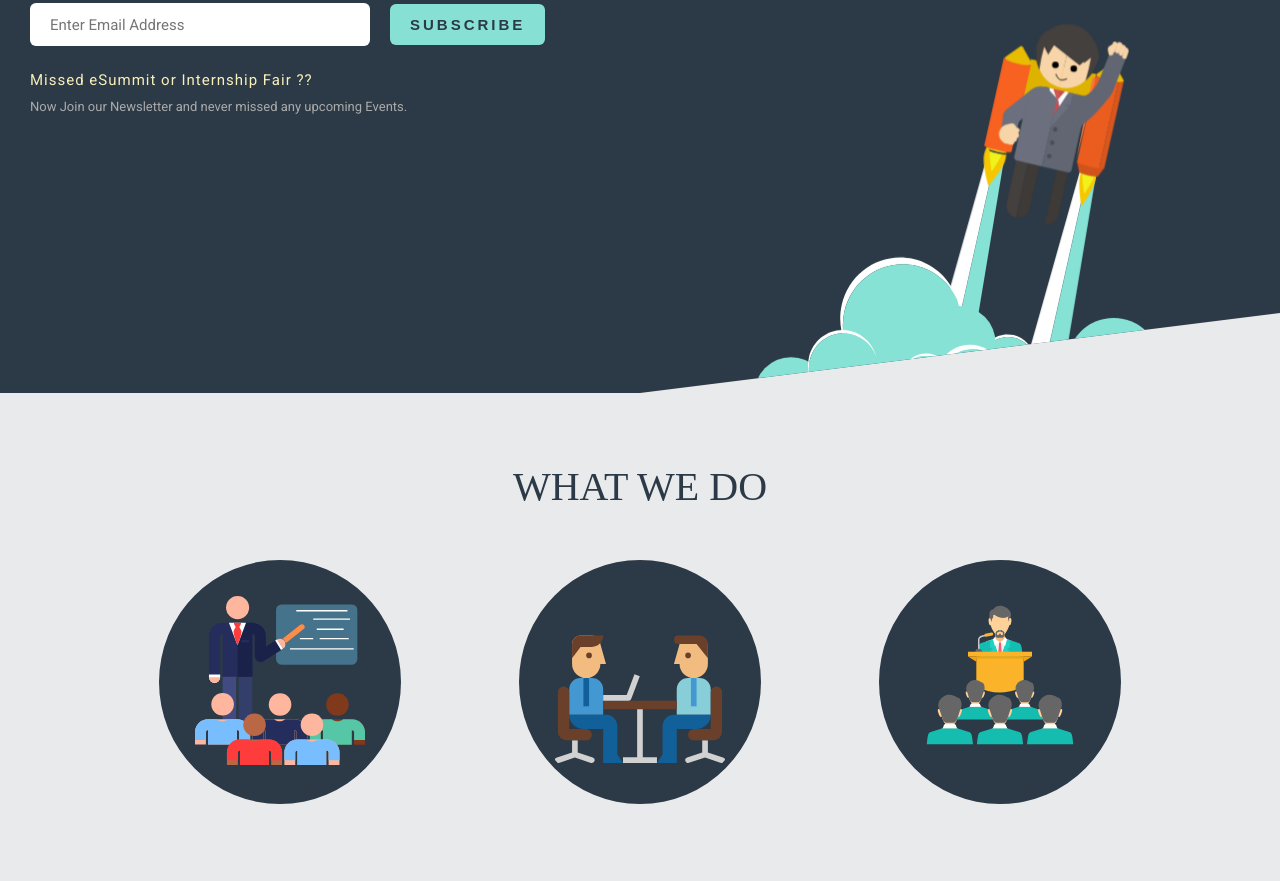
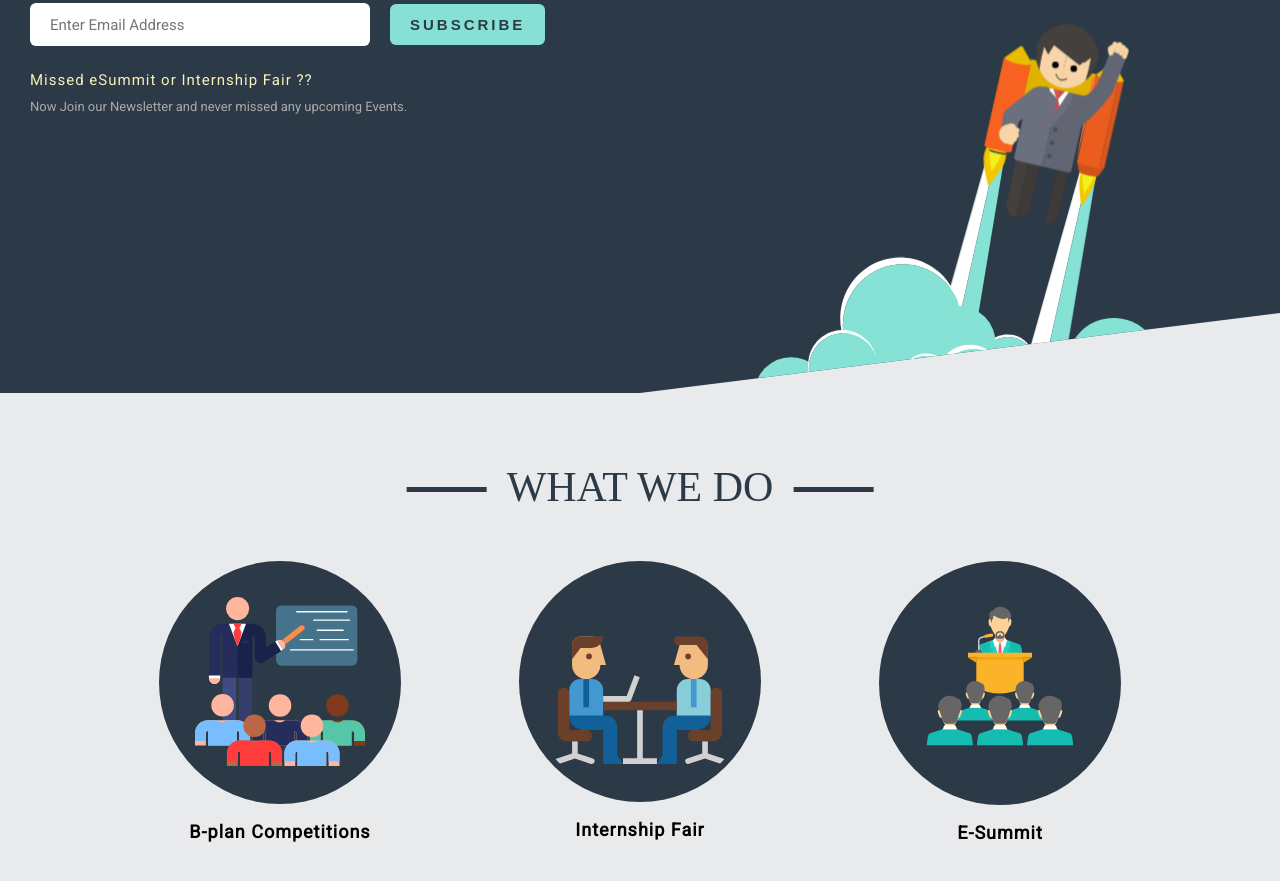
Before and after one commit to hemant-garg/ecellmsit2019, a React app: page / in a window 1280 px wide. Shown: the part 407-1288 px from the top of the page. Built offline with nearby package versions, Linux system fonts and the light colour scheme; a web font is replaced by a local one.

Commit message:
initiative section complete

```diff
--- a/src/components/Main/Main.scss
+++ b/src/components/Main/Main.scss
@@ -43,7 +43,7 @@
       outline: none;
       border: none;
       &::placeholder {
-        font-family: "Roboto", sans-serif;
+        font-family: $font-roboto;
       }
     }
 
--- a/src/components/initiatives/initiatives.js
+++ b/src/components/initiatives/initiatives.js
@@ -11,9 +11,17 @@ const Initiatives = () => {
         <section className="initiatives-section">
         	<div className="heading">What We Do</div>
         	<div className="initiatives">
-	        	<SVG1 />
+	        	<div>
+	        		<SVG1 />
+	        		<h2 className="initiatives-title">B-plan Competitions</h2>
+	        	</div>
+	        	<div>
 	        	<SVG2 />
-	        	<SVG3 />
+	        	<h2 className="initiatives-title">Internship Fair</h2>
+	        	</div>
+	        	<div><SVG3 />
+	        	<h2 className="initiatives-title">E-Summit</h2>
+	        	</div>
         	</div>
         </section>
     );
--- a/src/components/initiatives/initiatives.scss
+++ b/src/components/initiatives/initiatives.scss
@@ -1,17 +1,26 @@
 @import '../../variables.scss';
 
 .initiatives-section{
-	height: 100vh;
+	height: auto;
 	margin-top: -8rem;
-	padding: 0 10rem;
-	padding-top: 15rem;
+	padding: 15rem 10rem;
+  clip-path: polygon(0% 0%, 100% 0%, 100% 90%, 50% 100%, 0% 100%);
+
 }
 .initiatives{
 	display: flex;
 	justify-content: space-around;
+
+	&-title{
+		text-align: center;
+		// font-family: $font-roboto;
+		font-size: 1.8rem;
+		margin-top: 1.7rem;
+		// text-transform: uppercase;
+		letter-spacing: 1px;
 	}
 
-.initiative-svgs{
+	&-svgs{
 		width: 17rem;
 		padding: 3rem;
 		cursor: pointer;
@@ -21,13 +30,36 @@
 		background-color: $primary-color-1;
 	}
 
+}
+
+
+
 .heading{
 	color: $primary-color-1;
+	position: relative;
 	margin-bottom: 5rem;
-	text-align: center;
+	display: inline-block;
+	left: 50%;
+	transform: translateX(-50%);
 	text-transform: uppercase;
-	font-size: 4rem;
-	font-family: 'Kirang Haerang', cursive;
+	font-size: 4.2rem;
+	font-family: $font-kirang;
+
+	&::before, &::after{
+		content: "";
+		display: inline-block;
+		position: absolute;
+		top: 50%;
+		width: 8rem;
+		height: .5rem;
+		background-color: $primary-color-1;
+	}
+	&::before{
+		left: -10rem;
+	}
+	&::after{
+		right: -10rem;
+	}
 }
 
 
--- a/src/components/initiatives/svg1.js
+++ b/src/components/initiatives/svg1.js
@@ -3,7 +3,7 @@ import './initiatives.css';
 
 const SVG1 = () => {
     return (
-        <div className="svg1 initiative-svgs">
+        <div className="svg1 initiatives-svgs">
 
 <svg id="Capa_1" data-name="Capa 1" xmlns="http://www.w3.org/2000/svg" viewBox="0 0 512 508.99">
   <defs>
--- a/src/components/initiatives/svg2.js
+++ b/src/components/initiatives/svg2.js
@@ -3,7 +3,7 @@ import './initiatives.css';
 
 const SVG2 = () => {
     return (
-        <div className="svg2 initiative-svgs">
+        <div className="svg2 initiatives-svgs">
         	<svg id="Capa_1" data-name="Capa 1" xmlns="http://www.w3.org/2000/svg" viewBox="0 0 512 503.28">
   <defs>
 
--- a/src/components/initiatives/svg3.js
+++ b/src/components/initiatives/svg3.js
@@ -3,9 +3,9 @@ import Logo from '../Header/logo.png';
 import './initiatives.css';
 const SVG3 = () => {
     return (
-        <div className="svg3 initiative-svgs">
+        <div className="svg3 initiatives-svgs">
         	<svg id="Layer_1" data-name="Layer 1" xmlns="http://www.w3.org/2000/svg" viewBox="0 0 512 512">
-  <rect id="backboard" class="cls-1" width="400" height="236.19" rx="33.59" ry="33.59"/>
+  <rect id="backboard" className="cls-1" width="400" height="236.19" rx="33.59" ry="33.59"/>
   <path className="cls-1" d="M256,512c141,0,256-115,256-256S397,0,256,0,0,115,0,256,115,512,256,512Z"/>
   <path className="cls-2" d="M243.21,104.41h25.57L270.86,126l3.68,3,7.75,4.94L256,196l-26.29-62.11,7.76-4.94,3.68-3,2.07-21.55Z"/>
   <path className="cls-3" d="M234.77,130.5l-21.19,6.77L256,196l36.08-60.66-15-4.75-13.19,9.31h-15.8Z"/>
--- a/src/index.scss
+++ b/src/index.scss
@@ -2,7 +2,7 @@
 
 body {
   margin: 0;
-  font-family: 'Roboto', sans-serif;
+  font-family: $font-roboto;
   padding: 0;
   background-color: $primary-color-3;
 }
--- a/src/variables.scss
+++ b/src/variables.scss
@@ -1,3 +1,5 @@
 $primary-color-1: #2c3a47;
 $primary-color-3: rgba(44, 58, 71, .1);
 $primary-color-2: #85e1d4;
+$font-roboto: "Roboto", sans-serif;
+$font-kirang: 'Kirang Haerang', cursive;
```
Also changed, not shown: src/components/Header/header.scss (+8 -7 lines), src/components/Header/header.css, src/components/initiatives/initiatives.css, src/index.css, src/style.css (deleted). Lines whose indentation alone changed are shown as unchanged.
